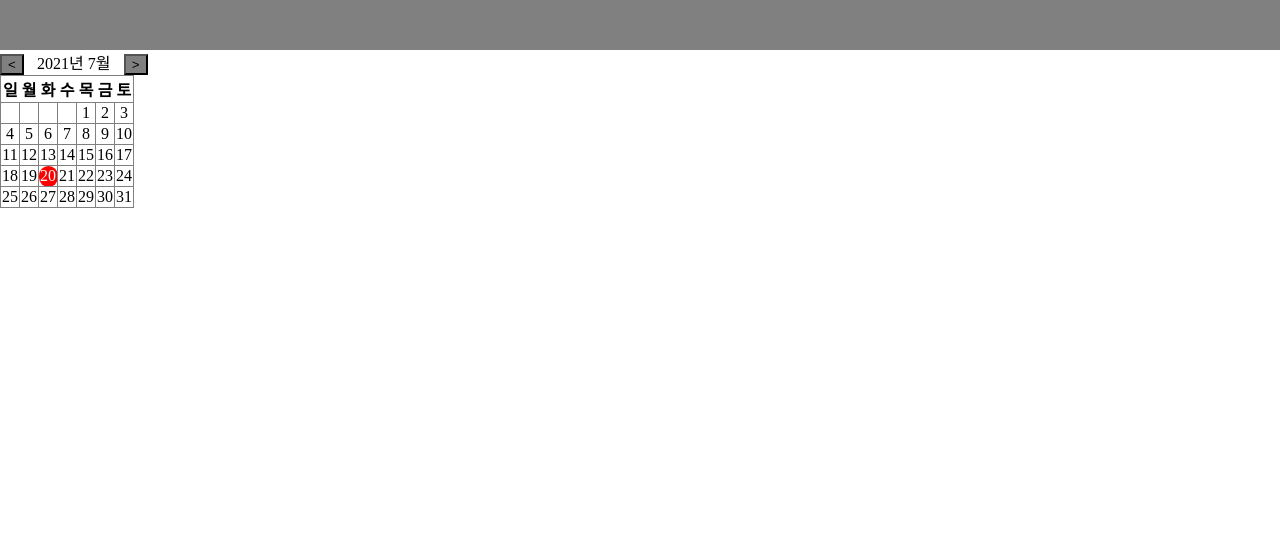
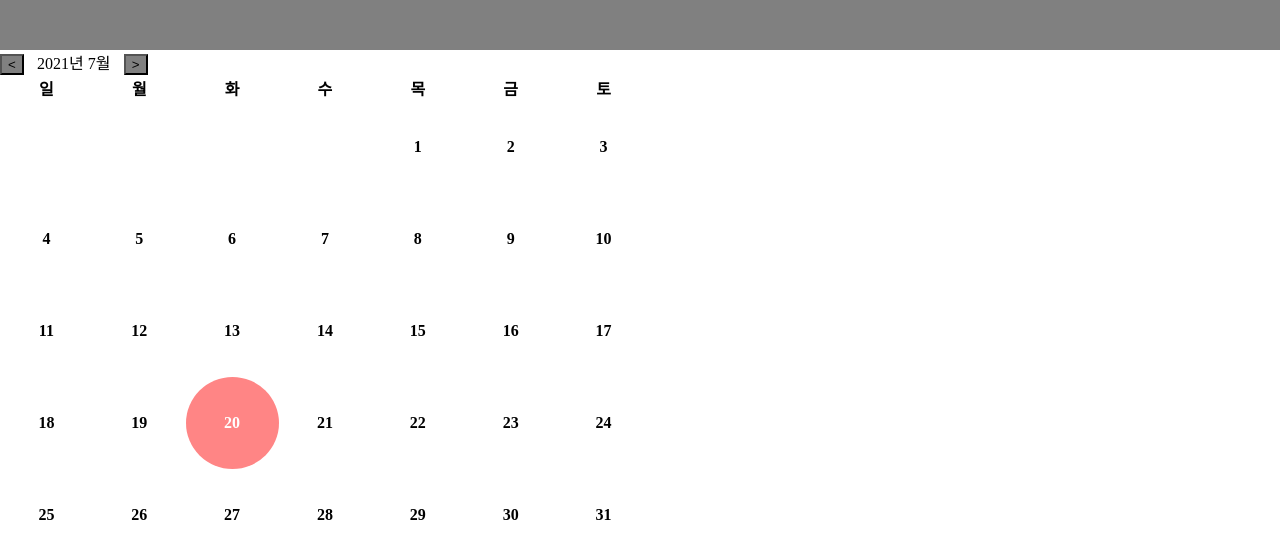
Before and after one commit to chahtk/web-note, a React (Create React App) app in the folder client/: page / in a window 1280 px wide. Shown: the top 558 px of the page. Built offline with nearby package versions, Linux system fonts and the light colour scheme.

Commit message:
Feat calendar style

```diff
--- a/client/src/components/calendar/CalendarBody.js
+++ b/client/src/components/calendar/CalendarBody.js
@@ -2,21 +2,22 @@ import React from 'react';
 import styled, { css } from 'styled-components';
 
 const TableStyle = styled.table`
-  border: 1px solid grey;
   border-collapse: collapse;
+  width: 650px;
 `;
 
 const TodayStyle = css`
   color: white;
-  background-color: red;
-  height: 10px;
-  border-radius: 10px;
+  background-color: #ff8585;
+  border-radius: 50%;
 `;
 
 const TdStyle = styled.td`
   text-align: center;
-  border: 1px solid grey;
+  font-weight: bold;
   color: black;
+  height: 90px;
+  cursor: pointer;
   ${({ today }) => (today ? TodayStyle : null)}
 `;
 
```
